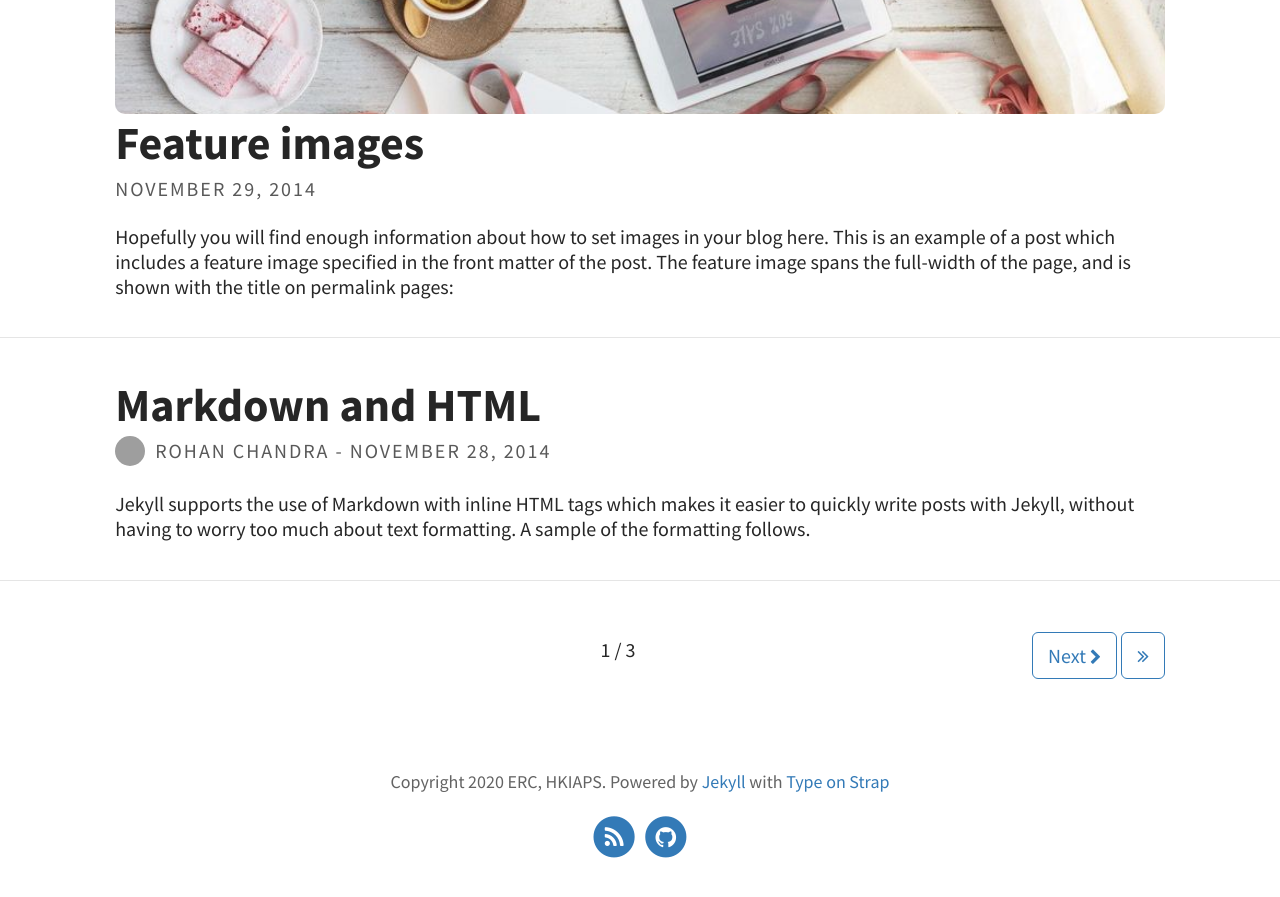
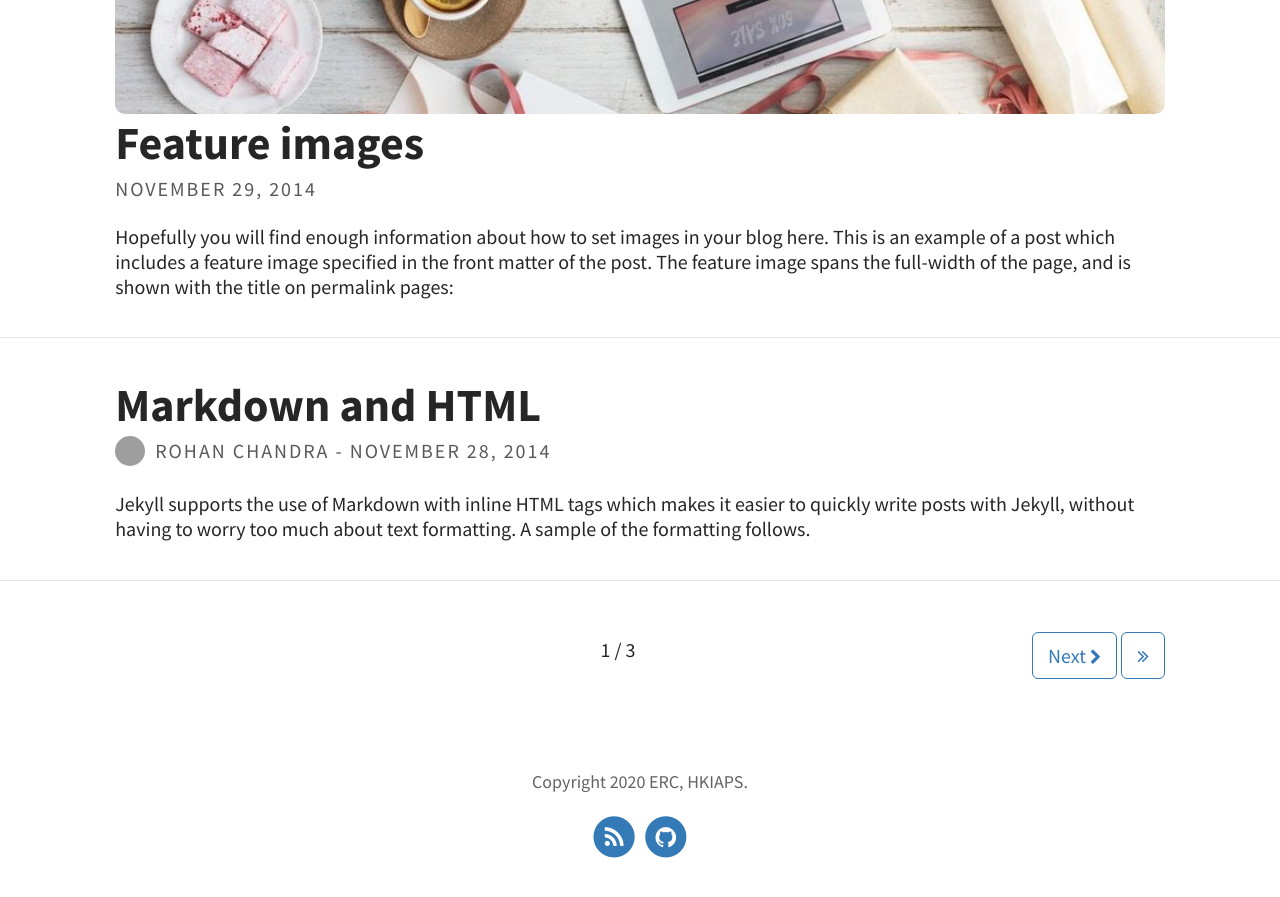
Before and after one commit to nicholasfuji/t6tos, a Jekyll site: the page built from index.html, in a window 1280 px wide and 900 px high, scrolled down 1527 px. Shown: the top 897 px of the window. Built offline with Jekyll 4.4.1, drawn with Linux system fonts in a browser that asks for light colours; the list of posts is cut into pages by our own code; grey boxes are pictures that could not be loaded.

Commit message:
Update _config.yml

```diff
--- a/_config.yml
+++ b/_config.yml
@@ -10,9 +10,9 @@ favicon: assets/favicon.ico                             # Icon displayed in the
 
 # Header and footer text
 header_text: ERC, HKIAPS  # Change Blog header text
-header_feature_image: assets/img/erc_door_copy.jpeg
+header_feature_image: assets/img/erc_door.jpeg
 footer_text: >
-  Copyright 2020 ERC, HKIAPS. Powered by <a href="https://jekyllrb.com/">Jekyll</a> with <a href="https://github.com/sylhare/Type-on-Strap">Type on Strap</a>
+  Copyright 2020 ERC, HKIAPS.
 
 # Blog
 excerpt: true                                           # Or "truncate" (first 250 characters), "false" to disable
```
